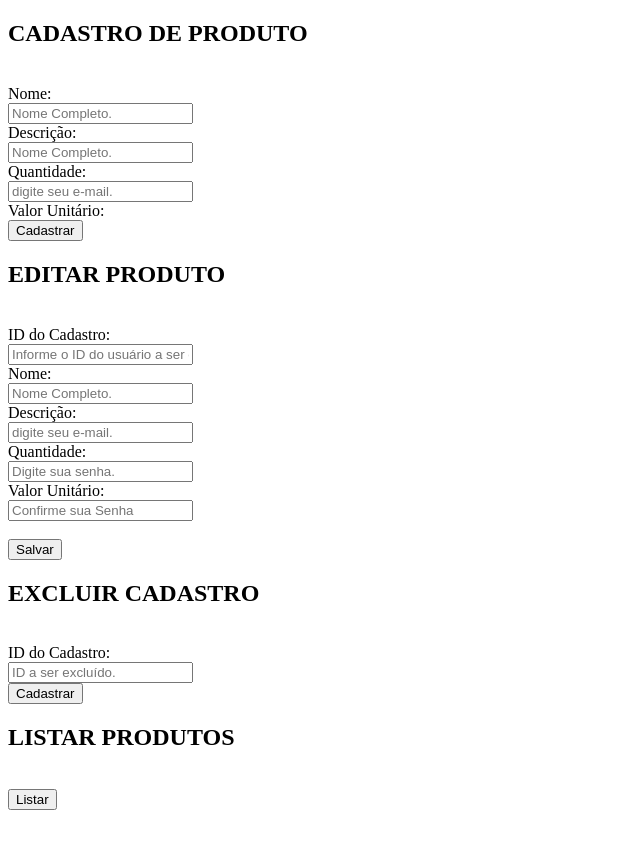
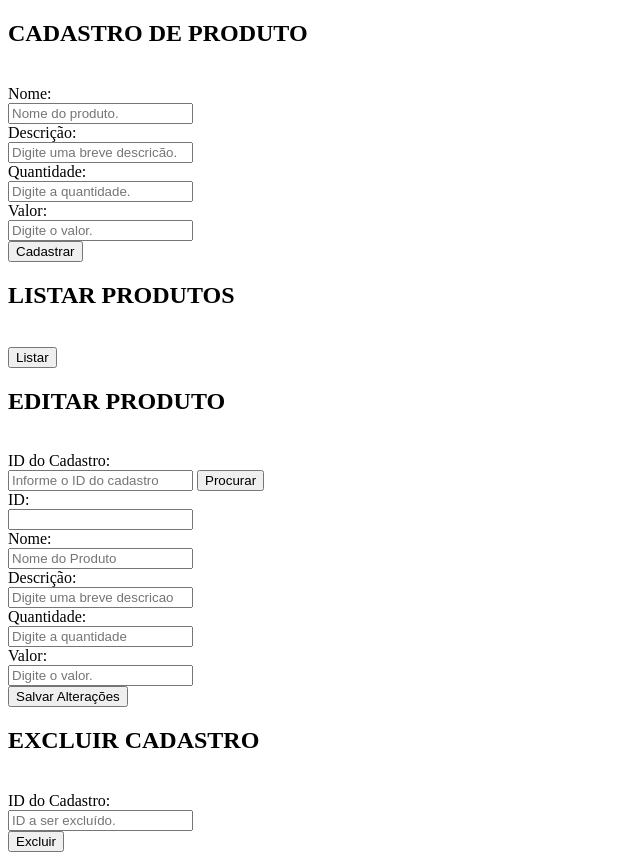
Before and after one commit to ThiegoFerreira/CRUD_PHP, a PHP site: page /App/View/produto.php in a window 1280 px wide. Shown: the whole page, without its empty margins (0-640 px from the left). Before the commit the page ends 810 px from the top, so only its background shows below. Run offline with PHP 8.4, Linux system fonts and the light colour scheme.

Commit message:
CRUD produtos implementado

```diff
--- a/App/Controller/Produto.php
+++ b/App/Controller/Produto.php
@@ -1,5 +1,4 @@
 <?php
-
 require  '../Model/Database.php';
 
 class Produto{
@@ -7,7 +6,8 @@ class Produto{
     public int $id_produto;
     public string $nome;
     public string $descricao;
-    public string $valor;
+    public int $quantidade;
+    public float $valor;
 
     public function cadastrar(){
         //O comando abaixo instancia o banco e conecta com a tabela nele
@@ -18,6 +18,7 @@ class Produto{
             [
                 'nome'=>$this->nome,
                 'descricao'=>$this->descricao,
+                'quantidade'=>$this->quantidade,
                 'valor'=>$this->valor,
             ]
             );
@@ -27,7 +28,7 @@ class Produto{
     public function buscar($where = null,$order = null,$limit = null){
         $db = new Database('produto');
 
-        $res = $db->select($where,$order,$limit)->fetchAll(PDO::FETCH_CLASS,self::class);
+        $res = $db->select($where,$order,$limit)->fetchAll(PDO::FETCH_ASSOC);
         return  $res;
 
     }
@@ -45,6 +46,7 @@ class Produto{
             [
                 "nome" => $this->nome,
                 "descricao" => $this->descricao,
+                "quantidade" => $this->quantidade,
                 "valor" => $this->valor,
             ]
             );
@@ -57,7 +59,7 @@ class Produto{
         $db = new Database('produto');
         $where = 'id_produto ='.$this->id_produto;//Instanciar o objeto com o ID de quem vai ser deletado
         $res = $db->delete($where); //Delete chamando a classe where que chamou o ID a ser deletado
-        return $res->rowCount();
+        return $db->delete($where);
     }
 
 }
--- a/App/View/cliente.php
+++ b/App/View/cliente.php
@@ -213,7 +213,7 @@
         <label>Nome:</label><br>
         <input type="text" name="nome" id="" placeholder="Nome Completo."><br>
         <label>Email:</label><br>
-        <input type="email" name="email" id="" placeholder="digite seu e-mail."><br>
+        <input type="email" name="email" id="" placeholder="Digite seu e-mail."><br>
         <label>Senha:</label><br>
         <input type="password" name="senha" id="" placeholder="Digite sua senha."><br>
         <label>Confirmar Senha:</label><br>
@@ -243,7 +243,7 @@
         <input type="text" name="nome_editar" id="" placeholder="Nome Completo" value="<?php echo $nome_editar; ?>"><br>
 
         <label>Email:</label><br>
-        <input type="email" name="email_editar" id="" placeholder="digite seu e-mail." value="<?php echo $email_editar; ?>"><br>
+        <input type="email" name="email_editar" id="" placeholder="Digite seu e-mail." value="<?php echo $email_editar; ?>"><br>
 
         <label>Senha:</label><br>
         <input type="password" name="senha_editar" id="" placeholder="Digite sua senha." value="<?php echo $senha_editar; ?>"><br>
--- a/App/View/produto.php
+++ b/App/View/produto.php
@@ -1,5 +1,175 @@
 <?php
     require '../Controller/Produto.php';
+
+
+    //___________________CADASTRAR__________________________
+
+    if(isset($_POST['nome']))
+    {
+        $nome = $_POST['nome'];
+        $descricao = $_POST['descricao'];
+        $quantidade = $_POST['quantidade'];
+        $valor = $_POST['valor'];
+
+        $produto = new Produto();
+        $produto->nome = $nome;
+        $produto->descricao = $descricao;
+        $produto->quantidade = $quantidade;
+        $produto->valor = $valor;
+
+        if(!empty($nome) && !empty($descricao) && !empty($quantidade) && !empty($valor))
+        {
+
+            if($produto->cadastrar())
+            {
+                ?>
+                    <!-- bloco de HTML -->
+                    <div class="msg-sucesso">
+                        <p>Cadastrado com Sucesso</p>
+                    </div>
+                <?php
+            }
+        }
+        else
+        {
+            ?>
+                <div class="msg-erro">
+                    <p>Preencha todos os campos.</p>
+                </div>
+            <?php
+        }
+
+    }
+    //______________________LISTAR________________________________
+
+    if (isset($_POST['acao']) && $_POST['acao'] == 'Listar') {
+        $produto = new Produto();
+        $produtos = $produto->buscar(); // Obtém todos os clientes
+
+        if (!empty($produtos)) {
+            echo "<div class='tabela-container'>"; // Div para controle da tabela
+            echo "<table class='tabela-produtos'>";
+            echo "<thead>";
+            echo "<tr>";
+            echo "<th>ID</th><th>Nome</th><th>Descrição</th><th>Quantidade</th><th>Valor</th>";
+            echo "</tr>";
+            echo "</thead>";
+            echo "<tbody>";
+
+            foreach ($produtos as $prod) {
+                echo "<tr>";
+                echo "<td>" . htmlspecialchars($prod['id_produto']) . "</td>";
+                echo "<td>" . htmlspecialchars($prod['nome']) . "</td>";
+                echo "<td>" . htmlspecialchars($prod['descricao']) . "</td>";
+                echo "<td>" . htmlspecialchars($prod['quantidade']) . "</td>";
+                echo "<td>" . htmlspecialchars($prod['valor']) . "</td>";
+                echo "</tr>";
+            }
+
+            echo "</tbody>";
+            echo "</table>";
+            echo "</div>";
+        } else {
+            echo "<p class='msg-vazio'>Nenhum cliente encontrado.</p>";
+        }
+    }
+
+
+    //____________________EDITAR___________________________
+    $id_editar = $nome_editar = $descricao_editar = $quantidade_editar = $valor_editar = '';
+    if (isset($_POST['ID_editar'])) {
+        // Verifica qual ação foi solicitada: buscar ou atualizar
+        if ($_POST['acao'] == 'Procurar') {
+            // Buscar os dados do usuário
+            $id_editar = $_POST['ID_editar'];
+            $produto = new Produto();
+            $buscar = $produto->buscar_por_id($id_editar);
+
+            if ($buscar) {
+                $produto->id_produto = (int) $buscar->id_produto;
+                $nome_editar = $buscar->nome;
+                $descricao_editar = $buscar->descricao;
+                $quantidade_editar = $buscar->quantidade;
+                $valor_editar = $buscar->valor;
+            } else {
+                // Caso não encontre o produto
+                $id_editar = $nome_editar = $descricao_editar = $quantidade_editar = $valor_editar = '';
+            }
+        }
+
+        // Se o botão "Salvar Alterações" for clicado
+        if ($_POST['acao'] == 'Salvar Alterações') {
+            // Obter os dados do formulário
+            $id_editar = $_POST['id_produto_editar'];
+            $nome_editar = $_POST['nome_editar'];
+            $descricao_editar = $_POST['descricao_editar'];
+            $quantidade_editar = $_POST['quantidade_editar'];
+            $valor_editar = $_POST['valor_editar'];
+
+            // Verifique se os campos estão preenchidos corretamente
+            if (!empty($nome_editar) && !empty($descricao_editar) && !empty($quantidade_editar) && !empty($valor_editar)) {
+                // Crie o objeto Usuario e atribua os novos valores
+                $produto = new Produto();
+
+                $produto->id_produto = (int) $id_editar;
+                $produto->nome = $nome_editar;
+                $produto->descricao = $descricao_editar;
+                $produto->quantidade = $quantidade_editar;
+                $produto->valor = $valor_editar;
+
+                // Chame a função de atualizar
+                if ($produto->atualizar()) {
+                    ?>
+                    <div class="msg-sucesso">
+                        <p>Cadastro atualizado com sucesso!</p>
+                    </div>
+                    <?php
+                } else {
+                    ?>
+                    <div class="msg-erro">
+                        <p>Erro ao atualizar cadastro. Tente novamente.</p>
+                    </div>
+                    <?php
+                }
+
+            } else {
+                ?>
+                <div class="msg-erro">
+                    <p>Preencha todos os campos corretamente.</p>
+                </div>
+                <?php
+            }
+        }
+    }
+
+    //________________________Excluir_____________________________
+    if (isset($_POST['id_excluir']) && $_POST['acao'] == 'Excluir') {
+        // Obtém o ID do usuário a ser excluído
+        $id_excluir = $_POST['id_excluir'];
+
+        // Cria o objeto Usuario
+        $produto = new Produto();
+
+        // Atribui o id do usuário que será excluído
+        $produto->id_produto = (int) $id_excluir;
+
+        // Chama o método excluir da classe Usuario
+        if ($produto->excluir() !==true) {
+            ?>
+            <div class="msg-sucesso">
+                <p>Usuário excluído com sucesso!</p>
+            </div>
+            <?php
+        } else {
+            ?>
+            <div class="msg-erro">
+                <p>Erro ao excluir o usuário. Tente novamente.</p>
+            </div>
+            <?php
+        }
+    }
+
+
 ?>
 
 
@@ -9,110 +179,74 @@
     <meta charset="UTF-8">
     <meta name="viewport" content="width=device-width, initial-scale=1.0">
     <title>Tela Cadastro</title>
+    <link rel="stylesheet" href="../../public/assets/css/style-cliente.css">
 </head>
 <body>
+
+
     <h2>CADASTRO DE PRODUTO</h2><br>
     <form action="" method="post">
         <label>Nome:</label><br>
-        <input type="text" name="nome" id="" placeholder="Nome Completo."><br>
+        <input type="text" name="nome" id="" placeholder="Nome do produto."><br>
         <label>Descrição:</label><br>
-        <input type="text" name="nome" id="" placeholder="Nome Completo."><br>
+        <input type="text" name="descricao" id="" placeholder="Digite uma breve descricão."><br>
         <label>Quantidade:</label><br>
-        <input type="email" name="email" id="" placeholder="digite seu e-mail."><br>
-        <label>Valor Unitário:</label><br>
-
+        <input type="number" name="quantidade" id="" min = "0" placeholder="Digite a quantidade."><br>
+        <label>Valor:</label><br>
+        <input type="number" name="valor" id="" step ="0.01" placeholder="Digite o valor."><br>
 
         <input type="submit" value="Cadastrar">
     </form>
+
+    <h2>LISTAR PRODUTOS</h2><br>
+    <form action="" method="post">
+        <input type="submit" name="acao" value="Listar">
+    </form>
+
+
     <h2>EDITAR PRODUTO</h2><br>
     <form action="" method="post">
         <label>ID do Cadastro:</label><br>
-        <input type="text" name="nome" id="" placeholder="Informe o ID do usuário a ser editado"><br>
+        <input type="text" name="ID_editar" id="" placeholder="Informe o ID do cadastro" value="<?php echo $id_editar; ?>">
+        <input type="submit" name="acao" value="Procurar"><br>
+
+        <label>ID:</label><br>
+        <input type="text" name="id_produto_editar" value="<?php echo $id_editar; ?>" readonly><br>
+
         <label>Nome:</label><br>
-        <input type="text" name="nome" id="" placeholder="Nome Completo."><br>
+        <input type="text" name="nome_editar" id="" placeholder="Nome do Produto" value="<?php echo $nome_editar; ?>"><br>
+
         <label>Descrição:</label><br>
-        <input type="email" name="email" id="" placeholder="digite seu e-mail."><br>
+        <input type="text" name="descricao_editar" id="" placeholder="Digite uma breve descricao" value="<?php echo $descricao_editar; ?>"><br>
+
         <label>Quantidade:</label><br>
-        <input type="text" name="senha" id="" placeholder="Digite sua senha."><br>
-        <label>Valor Unitário:</label><br>
-        <input type="text" name="confSenha" id="" placeholder="Confirme sua Senha"><br><br>
+        <input type="number" name="quantidade_editar" id="" min = "0" placeholder="Digite a quantidade" value="<?php echo $quantidade_editar; ?>"><br>
 
-        <input type="submit" value="Salvar">
+        <label>Valor:</label><br>
+        <input type="number" name="valor_editar" id="" min= "0" step ="0.01" placeholder="Digite o valor." value="<?php echo $valor_editar; ?>"><br>
+
+        <input type="submit" name="acao" value="Salvar Alterações"><br>
+
     </form>
-    <h2>EXCLUIR CADASTRO</h2><br>
-    <form action="" method="post">
-        <label>ID do Cadastro:</label><br>
-        <input type="text" name="nome" id="" placeholder="ID a ser excluído."><br>
 
 
-        <input type="submit" value="Cadastrar">
+    <h2>EXCLUIR CADASTRO</h2><br>
+    <form id="form-excluir" action="" method="post">
+        <label>ID do Cadastro:</label><br>
+        <input type="text" name="id_excluir" id="id_excluir" placeholder="ID a ser excluído."><br>
+        <input type="hidden" name="acao" value="Excluir">
+        <button type="button" onclick="confirmarExclusao()">Excluir</button>
     </form>
-    <h2>LISTAR PRODUTOS</h2><br>
-    <form action="" method="post">
+
+    <div id="modalConfirmacao" class="modal">
+        <div class="modal-content">
+            <p>Tem certeza que deseja excluir este produto?</p>
+            <button onclick="executarExclusao()">Sim</button>
+            <button onclick="fecharModal()">Não</button>
+        </div>
+    </div>
 
 
-        <input type="submit" value="Listar">
-    </form>
-
-    <?php
-
-        if(isset($_POST['nome']))
-        {
-            $nome = $_POST['nome'];
-            $email = $_POST['email'];
-            $senha = $_POST['senha'];
-            $confSenha = addslashes($_POST['confSenha']);
-
-            $usuario = new Usuario();
-            $usuario->nome = $nome;
-            $usuario->email = $email;
-            $usuario->senha = $senha;
-
-            if(!empty($nome) && !empty($email) && !empty($senha) && !empty($confSenha))
-            {
-
-                if($senha == $confSenha)
-                {
-                    if($usuario->cadastrar())
-                    {
-                        ?>
-                            <!-- bloco de HTML -->
-                            <div class="msg-sucesso">
-                                <p>Cadastrado com Sucesso</p>
-                                <p>Clique <a href="../../index.php">aqui</a>para logar.</p>
-                            </div>
-                        <?php
-                    }
-                    else
-                    {
-                        ?>
-                        <div class="msg_erro">
-                            <p>Email já cadastrado.</p>
-                        </div>
-                        <?php
-                        }
-                }
-                else
-                {
-                    ?>
-                    <div class="msg_erro">
-                        <p>Senhas não conferem.</p>
-                    </div>
-                    <?php
-                }
-
-            }
-            else
-            {
-                ?>
-                    <div class="msg-erro">
-                        <p>Preencha todos os campos.</p>
-                    </div>
-                <?php
-            }
-
-        }
-    ?>
-
+     <script src="../../public/js/modal-confirmacao.js"></script>
 </body>
 </html>
```
